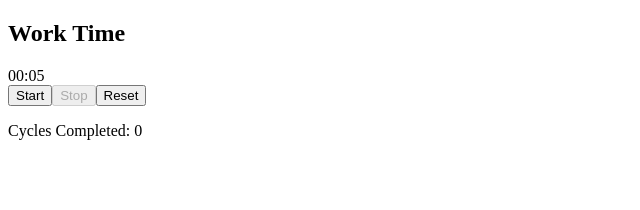
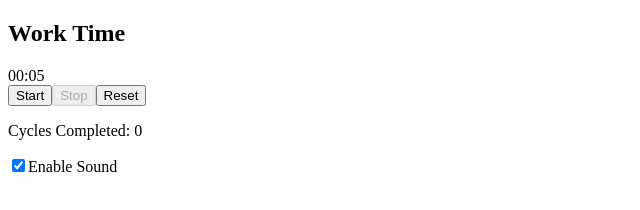
Before and after one commit to marekmiskowiec/pomodoroTimer, an Astro site: page / in a window 1280 px wide. Shown: the whole page, without its empty margins (0-640 px from the left). Built offline with nearby package versions, Linux system fonts and the light colour scheme; Astro itself is replaced by a stand-in of ours.

Commit message:
Added enable sound toggle checkbox

```diff
--- a/src/components/PomodoroTimer.jsx
+++ b/src/components/PomodoroTimer.jsx
@@ -10,17 +10,27 @@ const PomodoroTimer = () => {
   const [isRunning, setIsRunning] = useState(false);
   const [isBreak, setIsBreak] = useState(false);
   const [cycles, setCycles] = useState(0);
+  const [soundEnabled, setSoundEnabled] = useState(true);
 
   // alarm
   const playAlarm = () => {
-    const audio = new Audio("/src/sounds/alarm.mp3");
-    audio.play();
+    if (soundEnabled) {
+      const audio = new Audio("/src/sounds/alarm.mp3");
+      audio.play();
+    }
   };
 
   // break
   const playBreak = () => {
-    const audio = new Audio("/src/sounds/break.mp3");
-    audio.play();
+    if (soundEnabled) {
+      const audio = new Audio("/src/sounds/break.mp3");
+      audio.play();
+    }
+  };
+
+  // toggle sound
+  const toggleSound = () => {
+    setSoundEnabled(!soundEnabled);
   };
 
   const startTimer = () => setIsRunning(true);
@@ -47,7 +57,7 @@ const PomodoroTimer = () => {
       }, 1000);
     } else if (timeLeft === 0) {
       if (isBreak) {
-        // play alarm
+        // play break
         playBreak();
 
         setTimeLeft(pomodoroTime);
@@ -86,6 +96,10 @@ const PomodoroTimer = () => {
       </button>
       <button onClick={resetTimer}>Reset</button>
       <p>Cycles Completed: {cycles}</p> {/* Wyświetl liczbę cykli */}
+      <label>
+        <input type="checkbox" checked={soundEnabled} onChange={toggleSound} />
+        Enable Sound
+      </label>
     </div>
   );
 };
```
